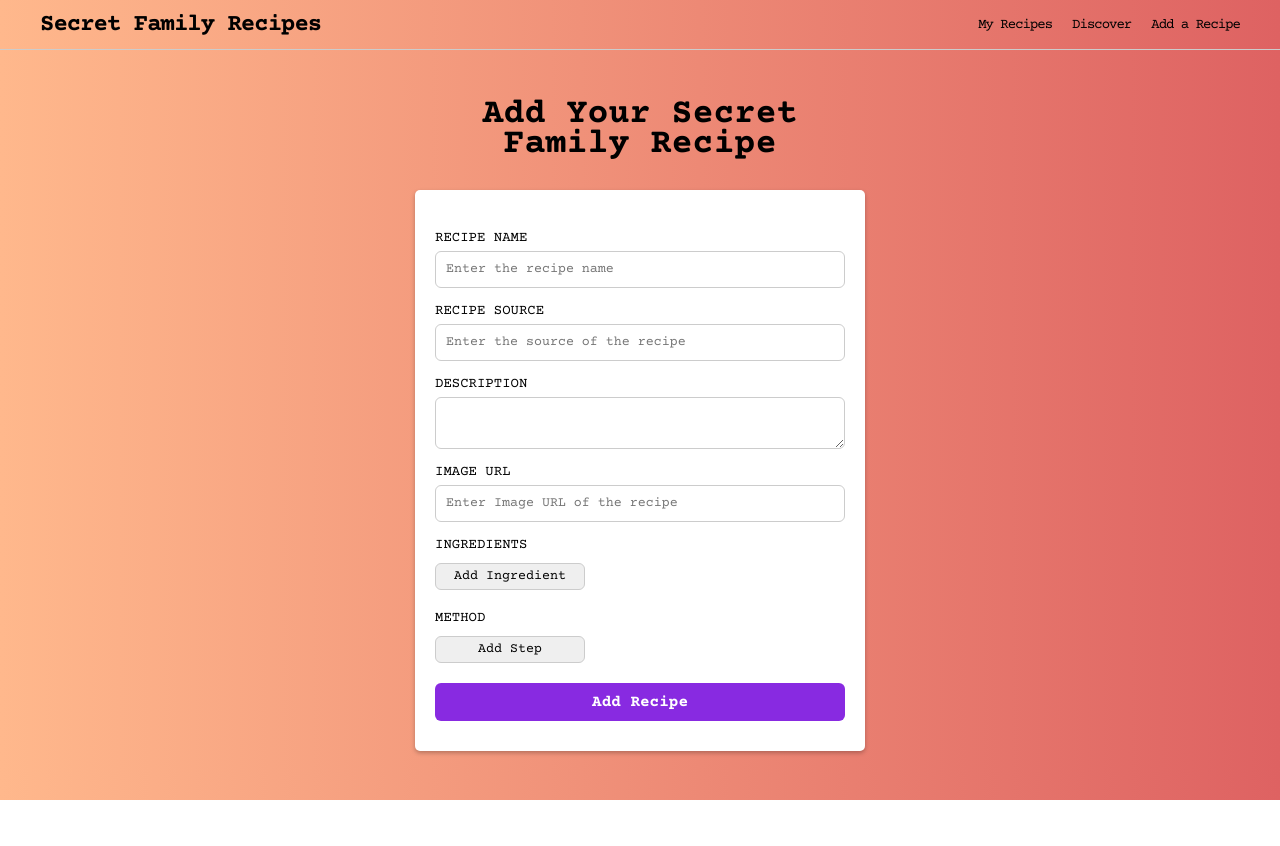
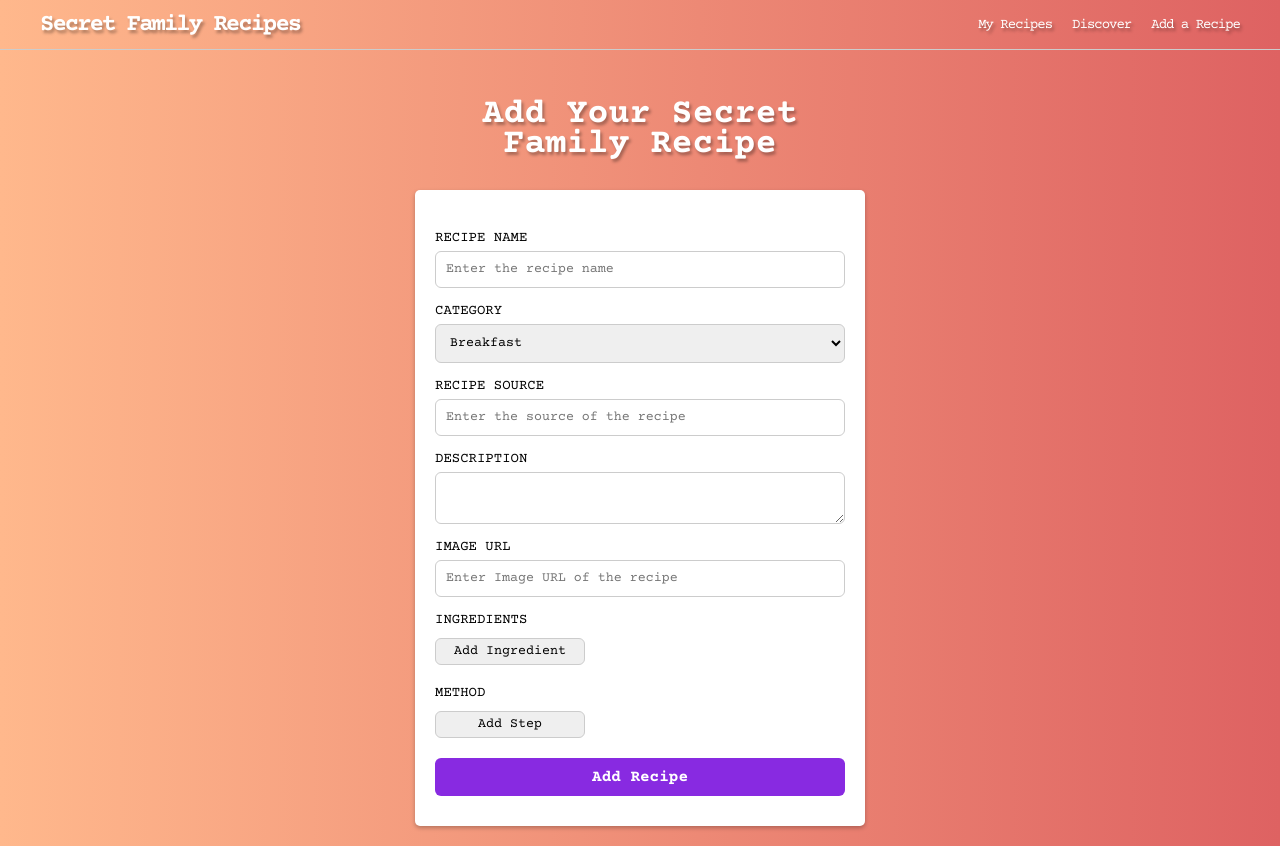
Before and after one commit to Secret-Family-Recipes-Build-Week/Front-End, a React (Create React App) app: page /add-a-recipe in a window 1280 px wide. Before the commit the page ends 800 px from the top, so only its background shows below. Built offline with nearby package versions, Linux system fonts and the light colour scheme.

Commit message:
added category to form and changed styling

```diff
--- a/db.json
+++ b/db.json
@@ -144,6 +144,18 @@
         "Cover tightly and freeze a few hours or overnight before serving. Can be kept frozen for 1 month."
       ],
       "category": ""
+    },
+    {
+      "id": "rDWqIVl",
+      "img": "",
+      "recipe_title": "Terst",
+      "source": "adf",
+      "description": "",
+      "ingredients": [
+        "ad"
+      ],
+      "method": [],
+      "category": "Lunch"
     }
   ]
 }
--- a/src/components/AddRecipe/AddRecipe.js
+++ b/src/components/AddRecipe/AddRecipe.js
@@ -20,6 +20,8 @@ const Headline = styled.h1`
     max-width: 45rem;
     text-align: center;
     line-height: 3rem;
+    color: #fff;
+    text-shadow: 2px 3px 3px rgba(0,0,0,0.3);
 `
 
 const Wrapper = styled.div`
--- a/src/components/HomePage/Hero.js
+++ b/src/components/HomePage/Hero.js
@@ -21,6 +21,8 @@ const HeroWrapper = styled.div`
     align-content: center;
     text-align: center;
     padding: 2rem;
+    color: #fff;
+    text-shadow: 2px 3px 3px rgba(0,0,0,0.3);
 `
 
 const Headline = styled.h1`
--- a/src/components/Nav.js
+++ b/src/components/Nav.js
@@ -24,6 +24,9 @@ const NavBox = styled.nav`
     align-items: center;
     border-bottom: 1px solid #ccc;
     padding: 0 3rem;
+    color: #fff;
+    text-shadow: 2px 3px 3px rgba(0,0,0,0.3);
+
 `
 
 
@@ -31,9 +34,12 @@ const Logo = styled(Link)`
     font-size: 2.4rem;
     text-decoration: none;
     color: inherit;
-    letter-spacing: -1px;
+    letter-spacing: -.2rem;
     font-weight: 800;
     padding: 1rem;
+    &:hover{
+        text-shadow: 2px 3px 3px rgba(0,0,0,0.7);
+    }
 `
 
 const Menu = styled.div`
@@ -48,7 +54,7 @@ const MenuLinks = styled(Link)`
     text-decoration: none;
     color: inherit;
     &:hover{
-        font-weight: 600;
+        text-shadow: 2px 3px 3px rgba(0,0,0,0.7);
     }
 `
 
--- a/src/components/RecipeForm/RecipeForm.js
+++ b/src/components/RecipeForm/RecipeForm.js
@@ -112,6 +112,7 @@ const RecipeForm = props => {
 
     return (
         <Form id="recipeForm" onSubmit={formSubmit}>
+
             <Label htmlFor='recipe_title'>Recipe Name</Label>
             <Input
                 id='recipe_title'
@@ -121,6 +122,19 @@ const RecipeForm = props => {
                 onChange={inputChange}
                 value={formState.recipe_title}
             />
+
+            <Label htmlFor='category'>Category</Label>
+            <Select
+                onChange={inputChange}
+                value={formState.category}
+                name='category'
+            >
+                <option value='Breakfast'>Breakfast</option>
+                <option value='Lunch'>Lunch</option>
+                <option value='Dinner'>Dinner</option>
+                <option value='Dessert'>Dessert</option>
+            </Select>
+
             <Label htmlFor='source'>Recipe Source</Label>
             <Input
                 id='source'
@@ -130,6 +144,7 @@ const RecipeForm = props => {
                 onChange={inputChange}
                 value={formState.source}
             />
+
             <Label>Description</Label>
             <TextAreaInput
                 id='description'
@@ -138,6 +153,7 @@ const RecipeForm = props => {
                 onChange={inputChange}
 
             />
+
             <Label>Image URL</Label>
             <Input
                 id='img'
@@ -147,12 +163,15 @@ const RecipeForm = props => {
                 onChange={inputChange}
                 value={formState.img}
             />
+
             <Label htmlFor='ingredients'>Ingredients</Label>
             {createIngredientInputs()}
             <AddInputBtn onClick={addIngredient}>Add Ingredient</AddInputBtn>
+
             <Label htmlFor='method'>Method</Label>
             {createMethodInputs()}
             <AddInputBtn onClick={addStep}>Add Step</AddInputBtn>
+
             <Button id='submit' type='submit'>Add Recipe</Button>
         </Form>
     )
@@ -172,6 +191,14 @@ const Form = styled.form`
 `
 
 const Input = styled.input`
+    padding: 1rem;
+    border: 1px solid #ccc;
+    border-radius: 6px;
+    margin: .5rem 0;
+    width: 100%;
+`
+
+const Select = styled.select`
     padding: 1rem;
     border: 1px solid #ccc;
     border-radius: 6px;
```
